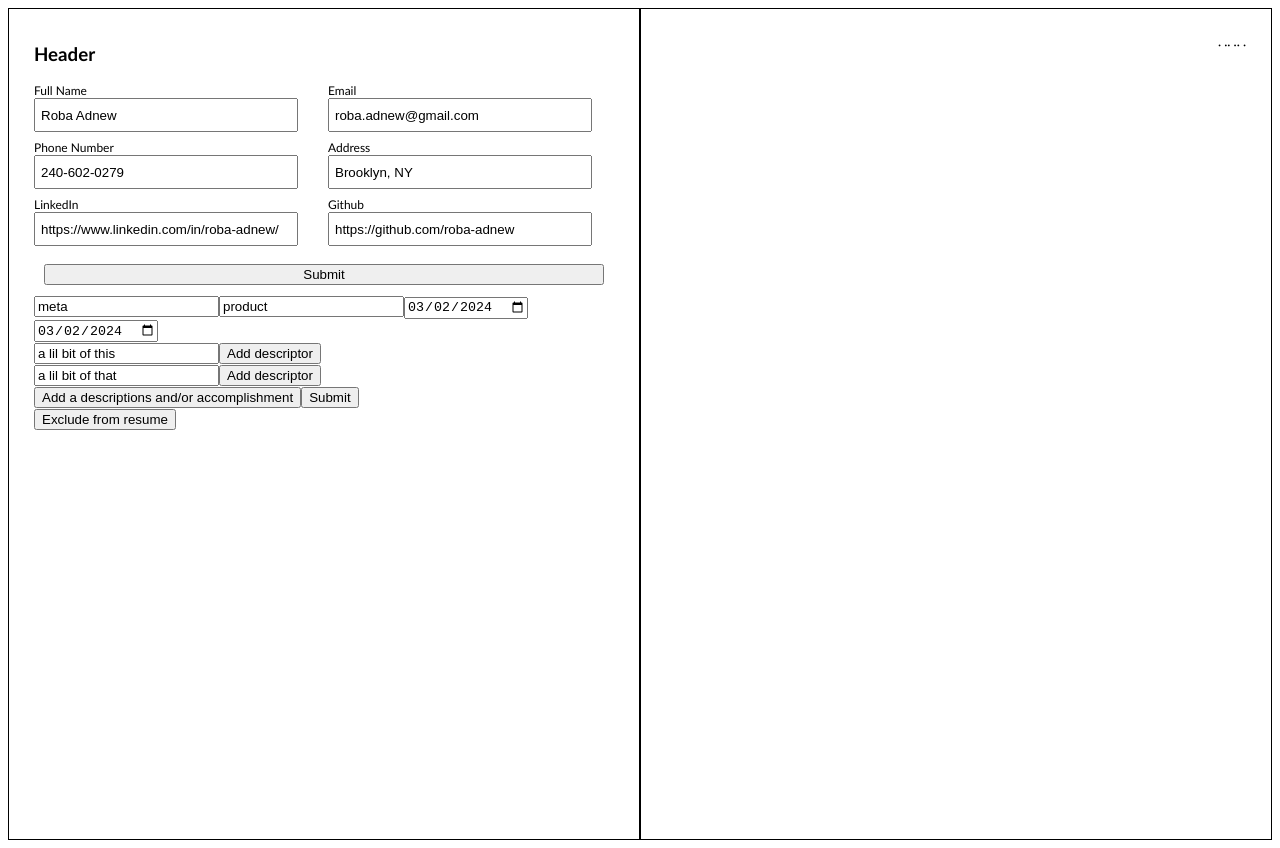
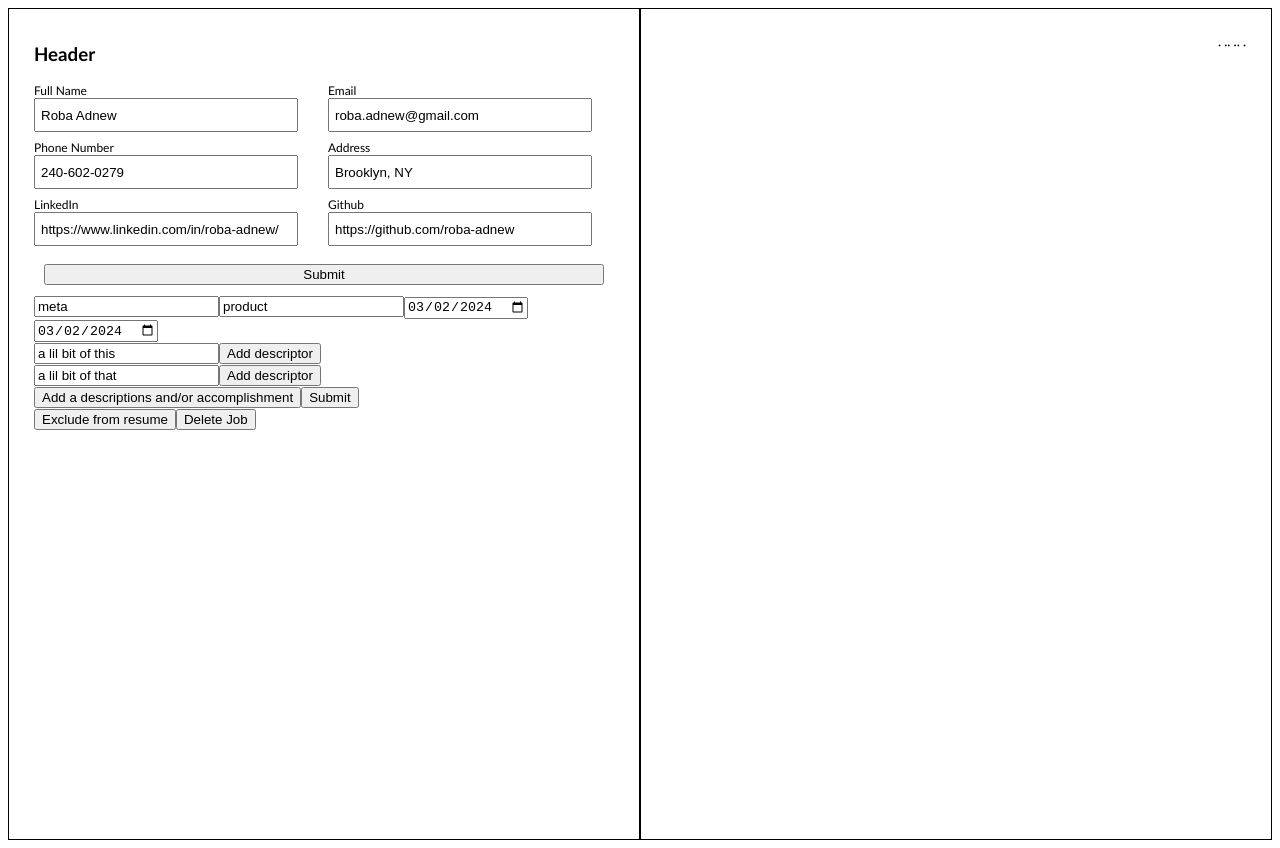
Before and after one commit to roba-adnew/cv-application, a React (Vite) app in the folder cv-application/: page / in a window 1280 px wide. Built offline with nearby package versions, Linux system fonts and the light colour scheme.

Commit message:
Added a delete button to permanently remove a job from experience section

```diff
--- a/cv-application/src/ProfessionalX/JobForm.jsx
+++ b/cv-application/src/ProfessionalX/JobForm.jsx
@@ -105,7 +105,7 @@ const defaultJob = {
     display: true,
 }
 
-function JobForm() {
+function JobForm({ deleteJob }) {
     const [job, setJob] = useState(() => defaultJob)
     const [shouldRenderForm, setShouldRenderForm] = useState(true)
 
@@ -137,14 +137,28 @@ function JobForm() {
                     switchDisplay={switchDisplay}
                 />
             }
-            <button onClick={(e) => {
-                e.preventDefault();
-                setJob({...job, display: !job.display})
-            }}>
+            <button
+                onClick={(e) => {
+                    e.preventDefault();
+                    setJob({...job, display: !job.display})
+                }}
+            >
                 {job.display ? 'Exclude from resume' : 'Include in resume'}
+            </button>
+            <button
+                onClick={(e) => {
+                    e.preventDefault();
+                    deleteJob(this)
+                }}
+            >
+                Delete Job
             </button>
         </>
     )
+}
+
+JobForm.propTypes = {
+    deleteJob: PropTypes.func
 }
 
 JobInput.propTypes = {
```
Also changed, not shown: cv-application/src/ProfessionalX/Experience.jsx (+4 -4 lines).
